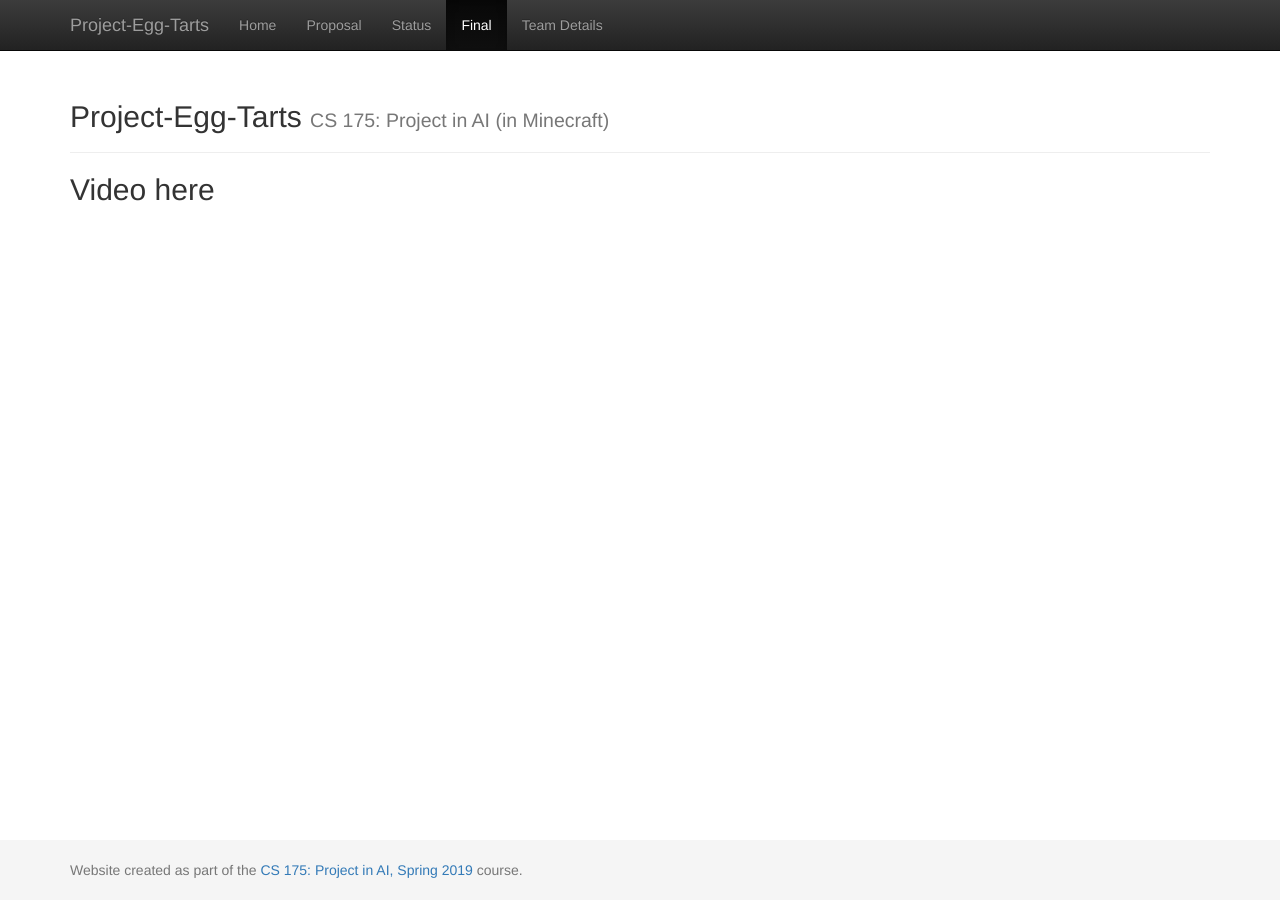
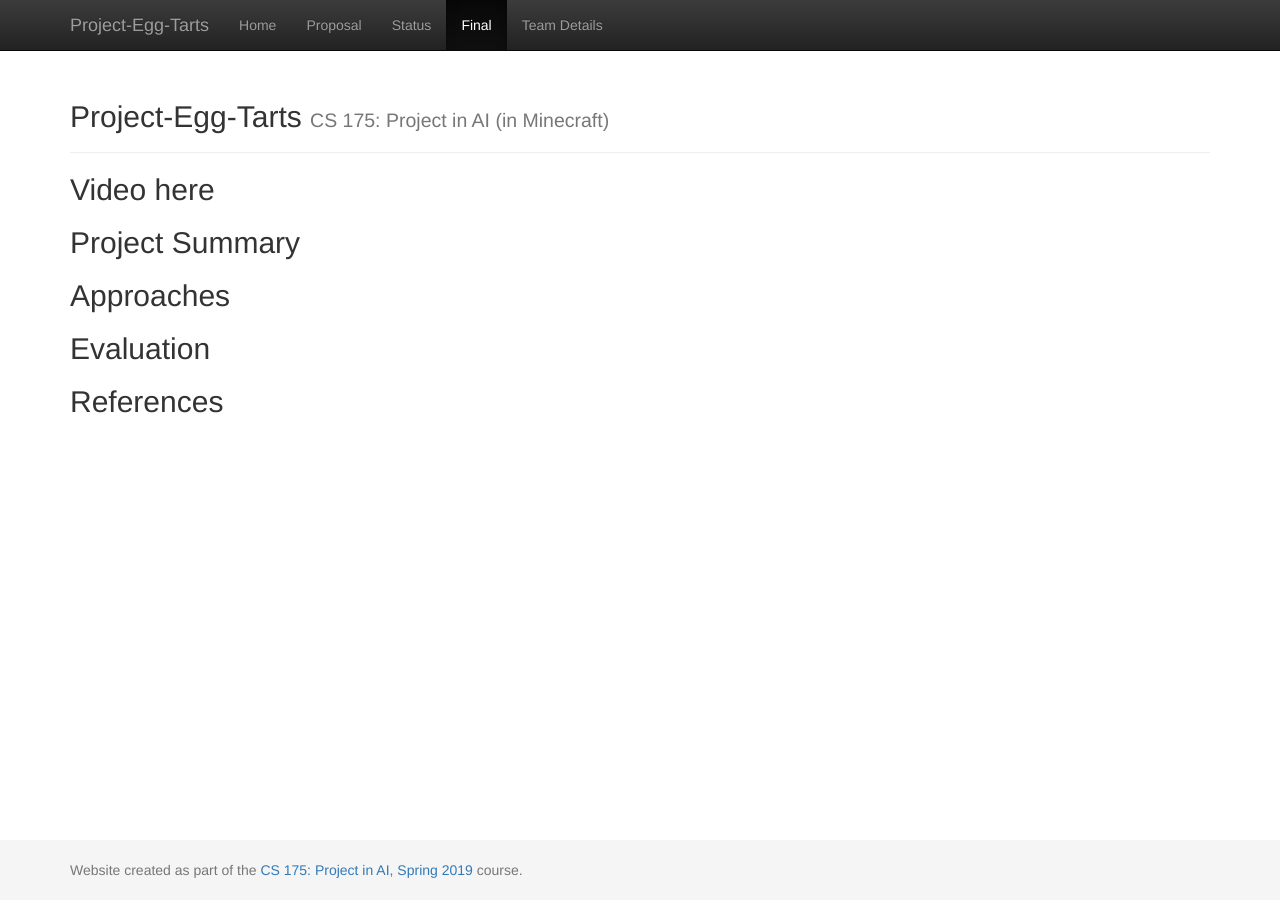
Before and after one commit to kazad123/Project_Egg_Tarts_Website, a Jekyll site: the page built from docs/final.md, in a window 1280 px wide. Built offline with Jekyll 4.4.1, drawn with Linux system fonts in a browser that asks for light colours.

Commit message:
Update final.md

```diff
--- a/docs/final.md
+++ b/docs/final.md
@@ -4,3 +4,11 @@ title: Final Report
 ---
 
 ## Video here
+
+## Project Summary
+
+## Approaches
+
+## Evaluation
+
+## References
```
